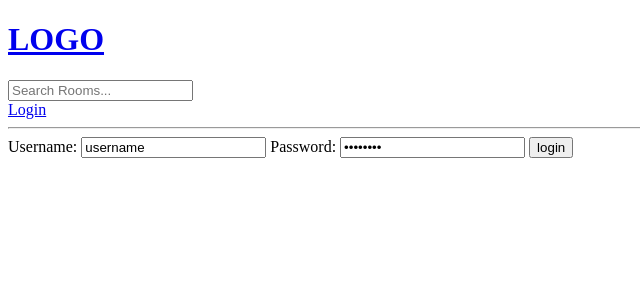
After one commit to Shuaigle/studybud, a Django app: template base/templates/base/login_register.html in a window 1280 px wide. The commit adds this page. Shown: the top 300 px of the page, without its empty margins (0-640 px from the left). Run offline with Django 3.2, Linux system fonts and the light colour scheme; the template is opened without the code that fills it, so the values that code supplies are empty; parts of the project's set-up code (start-up, migrations or seed data) failed here and were passed over.

Commit message:
add authentication login

```diff
--- /dev/null
+++ b/base/templates/base/login_register.html
@@ -0,0 +1,20 @@
+{% extends 'main.html' %}
+
+{% block content %}
+
+<div>
+    <form method="POST" action="">
+        {% csrf_token %}
+        <label >Username:</label>
+        <input type="text" value="username" placeholder="Enter Username" />
+
+        <label >Password:</label>
+        <input type="password" value="password" placeholder="Enter Password" />
+
+        <input type="submit" value="login" />
+
+    </form>
+
+</div>
+
+{% endblock content %}
--- a/base/urls.py
+++ b/base/urls.py
@@ -3,6 +3,8 @@ from . import views
 
 
 urlpatterns = [
+    path('login/', views.loginPage, name="login")
+
     path('', views.home, name="home"),
     path('room/<str:pk>/', views.room, name="room"),
 
--- a/base/views.py
+++ b/base/views.py
@@ -11,6 +11,12 @@ from .forms import RoomForm
 #     {'id': 2, 'name': 'Design with me'},
 #     {'id': 3, 'name': 'Frontend developers'},
 # ]
+
+# dont use def login(), cause it already exists
+def loginPage(request):
+    context = {}
+    return render(request, 'base/login_register.html', context)
+
 
 def home(request):
     # add Room objects in home page
--- a/templates/navbar.html
+++ b/templates/navbar.html
@@ -6,4 +6,6 @@
     <input type="text" name="q" placeholder="Search Rooms..." />
 </form>
 
+<a href="{% url 'login' %}">Login</a>
+
 <hr>
```
Also changed, not shown: db.sqlite3.
